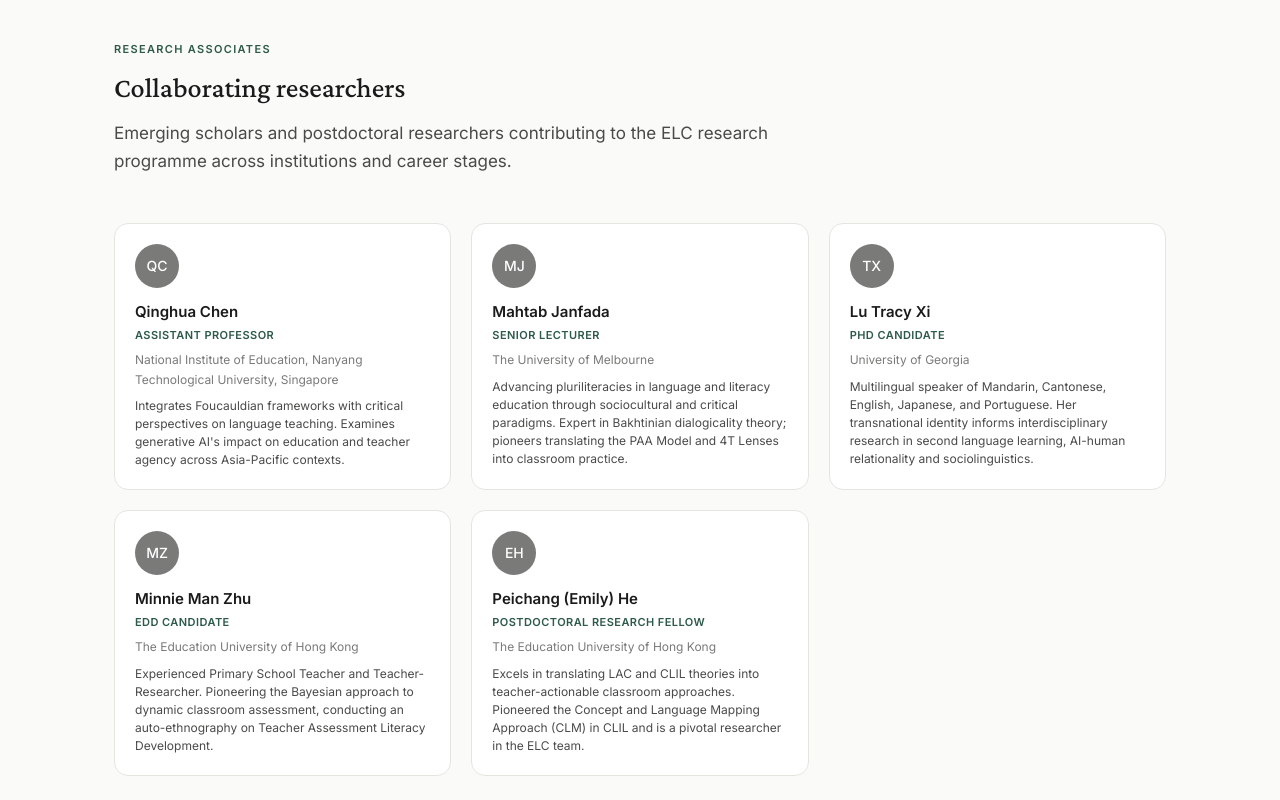
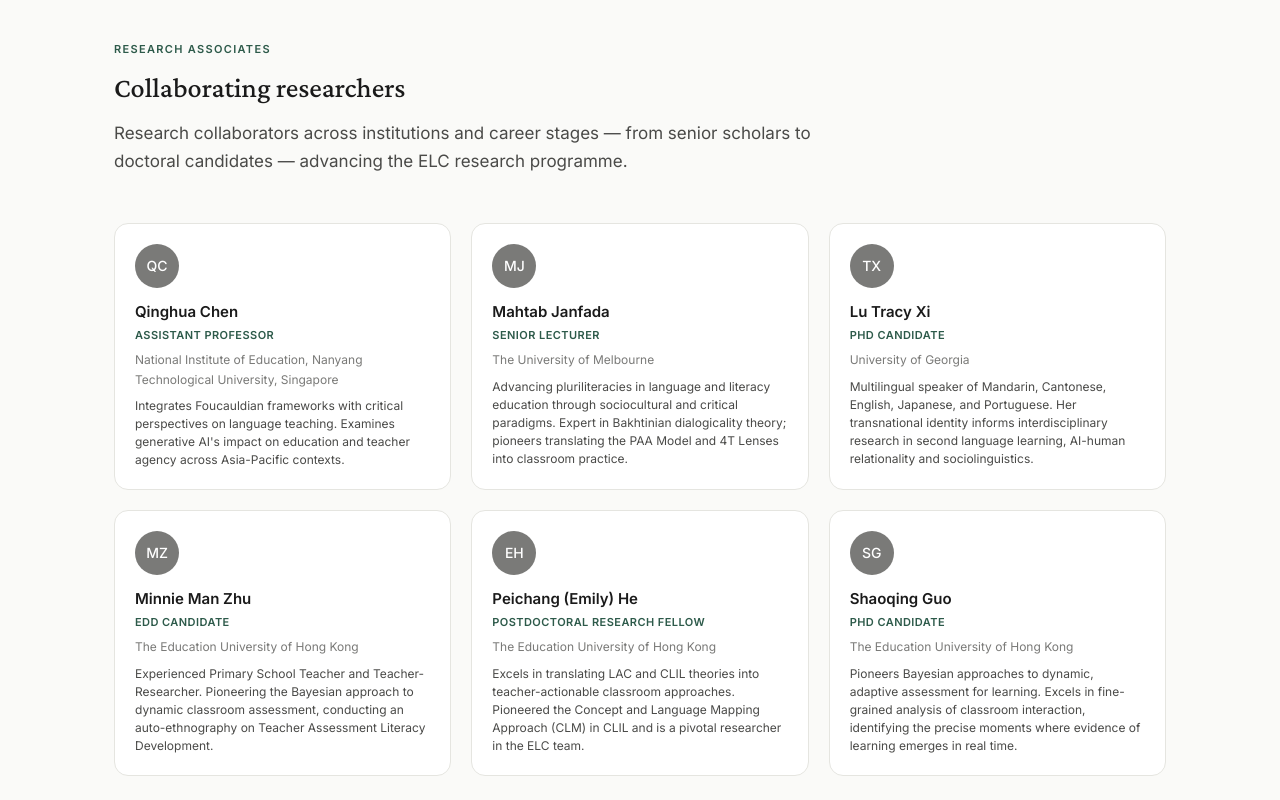
Before and after one commit to ELC-Research/elc-website, a plain HTML site: page index.html in a window 1280 px wide. Shown: the part 3100-3900 px from the top of the page. Drawn offline with nearby package versions, Linux system fonts and the light colour scheme.

Commit message:
Revise research associates section and add new member
Updated the description of research associates and added a new associate card for Shaoqing Guo.

```diff
--- a/index.html
+++ b/index.html
@@ -900,7 +900,7 @@
         <div class="section-header" style="margin-top:64px;">
             <div class="section-label">Research associates</div>
             <h2 class="section-title" style="font-size:28px;">Collaborating researchers</h2>
-            <p class="section-desc">Emerging scholars and postdoctoral researchers contributing to the ELC research programme across institutions and career stages.</p>
+            <p class="section-desc">Research collaborators across institutions and career stages — from senior scholars to doctoral candidates — advancing the ELC research programme.</p>
         </div>
         <div class="associates-grid">
             <div class="associate-card">
@@ -937,6 +937,13 @@
                 <div class="associate-role">Postdoctoral Research Fellow</div>
                 <div class="associate-institution">The Education University of Hong Kong</div>
                 <p class="associate-bio">Excels in translating LAC and CLIL theories into teacher-actionable classroom approaches. Pioneered the Concept and Language Mapping Approach (CLM) in CLIL and is a pivotal researcher in the ELC team.</p>
+            </div>
+            <div class="associate-card">
+                <div class="associate-avatar">SG</div>
+                <h4>Shaoqing Guo</h4>
+                <div class="associate-role">PhD Candidate</div>
+                <div class="associate-institution">The Education University of Hong Kong</div>
+                <p class="associate-bio">Pioneers Bayesian approaches to dynamic, adaptive assessment for learning. Excels in fine-grained analysis of classroom interaction, identifying the precise moments where evidence of learning emerges in real time.</p>
             </div>
         </div>
     </section>
```
